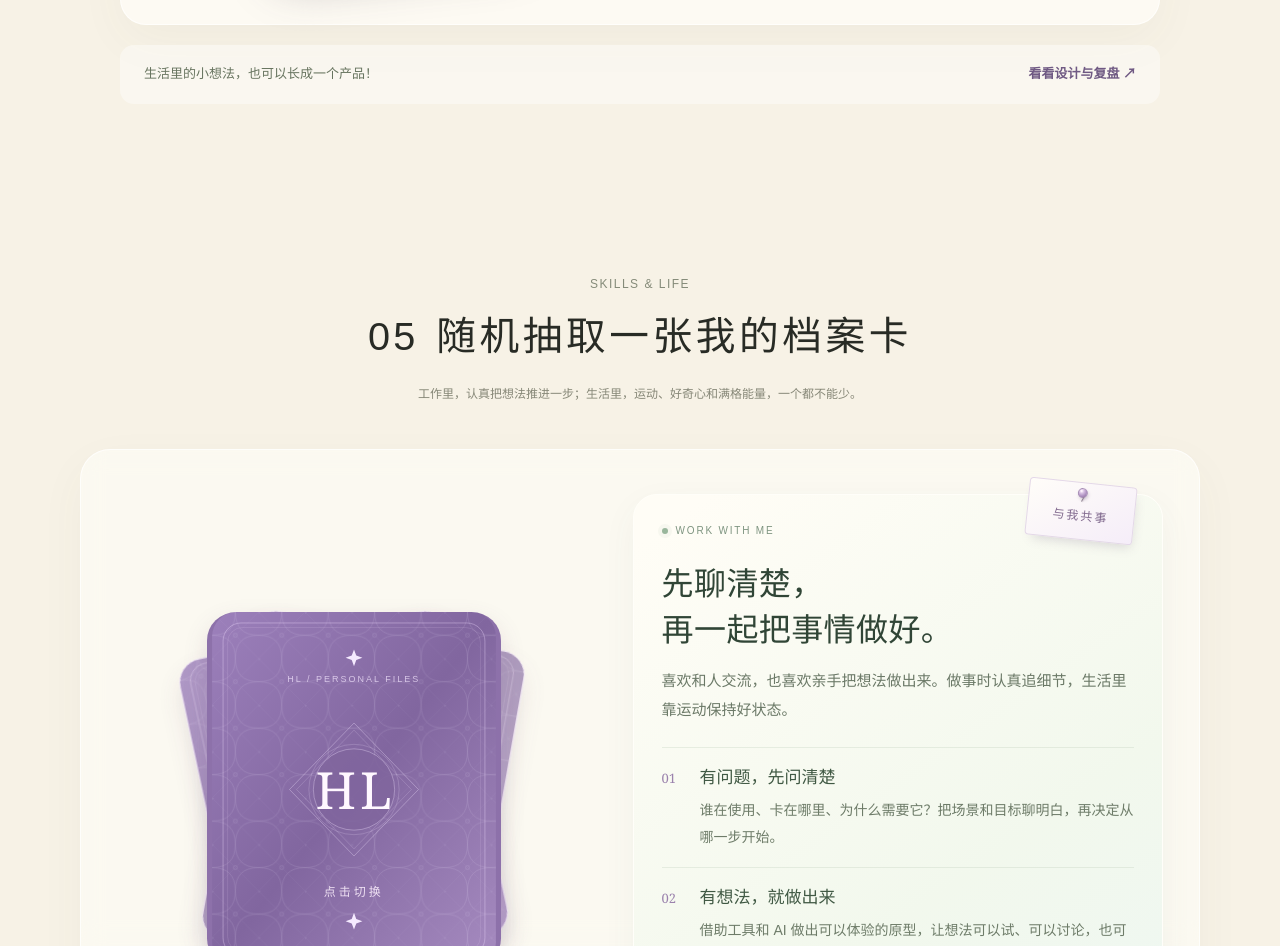
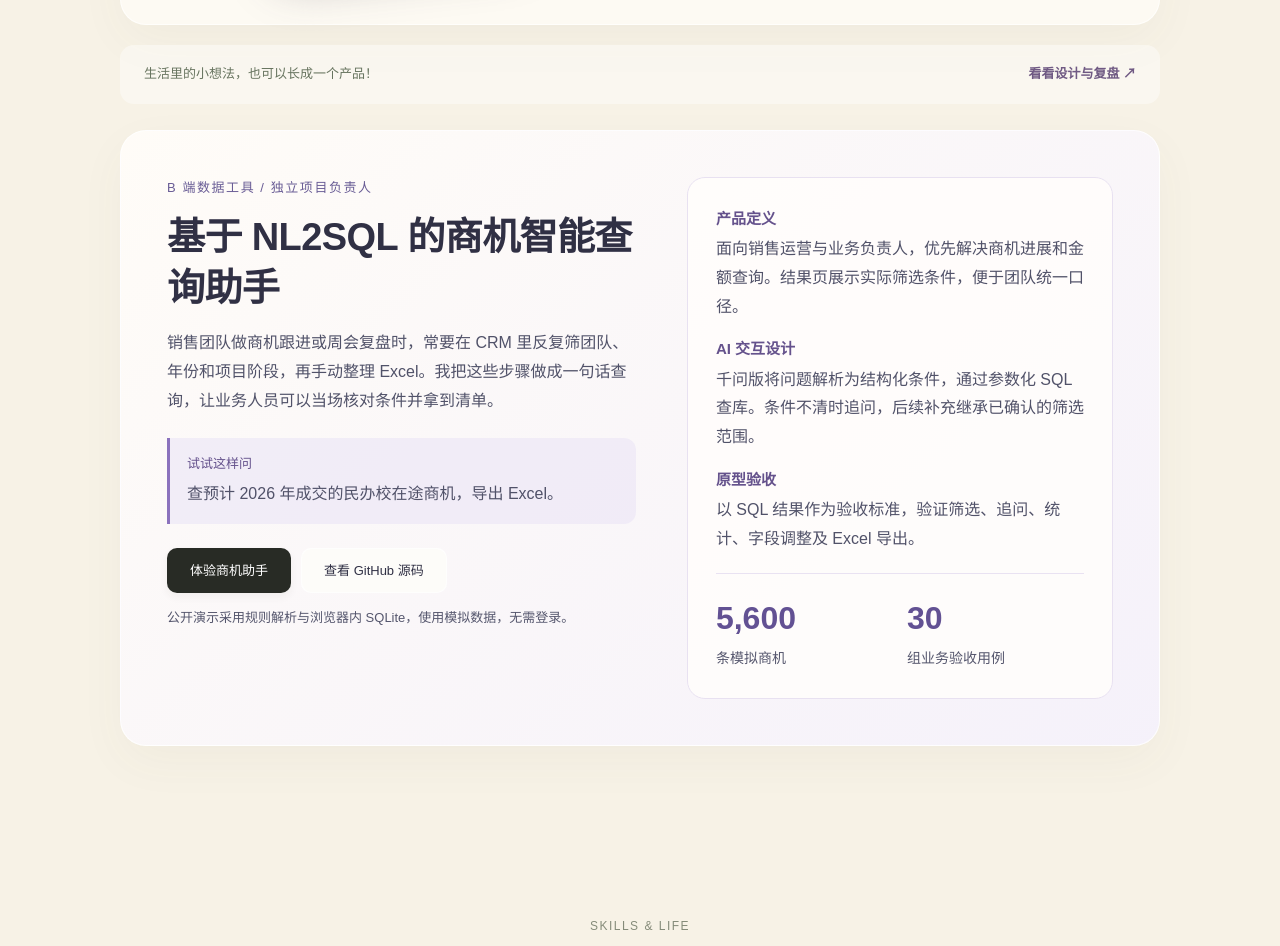
Before and after one commit to HongleiWang04/honglei-portfolio, a plain HTML site: page index.html in a window 1280 px wide. Shown: the part 4540-5486 px from the top of the page. Drawn offline with Linux system fonts and the light colour scheme.

Commit message:
Add the NL2SQL opportunity assistant to the portfolio

```diff
--- a/index.html
+++ b/index.html
@@ -12,6 +12,7 @@
   <link rel="stylesheet" href="skills-deck.css">
   <script src="app.js" defer></script>
   <script src="skills-deck.js" defer></script>
+  <link rel="stylesheet" href="opportunity-case.css">
 </head>
 <body>
   <a class="skip-link" href="#about">跳转至主要内容</a>
@@ -68,7 +69,7 @@
       </div>
     </section>
     <section id="projects" class="section-shell projects">
-      <div class="section-heading"><p class="eyebrow">PRODUCT PRACTICE</p><h2><span class="section-number">04</span><span class="section-title">把想法做成可体验的产品</span></h2><p>从记录中的切换、填表与打卡压力出发，让小想法长成可体验的产品。</p></div>
+      <div class="section-heading"><p class="eyebrow">PRODUCT PRACTICE</p><h2><span class="section-number">04</span><span class="section-title">把想法做成可体验的产品</span></h2><p>从日常记录到销售取数，找到费时间的步骤，再用可体验的原型验证方案。</p></div>
       <article class="myday-feature">
         <figure class="myday-preview device-preview home-device-preview"><div class="product-device"><div class="product-device-screen"><img src="assets/myday-home.webp" alt="手机中的 MY DAY 首页，含一句话记录及网球、健身、游泳事件" width="780" height="1580" loading="lazy"></div></div></figure>
         <div class="myday-feature-copy">
@@ -85,6 +86,33 @@
         </div>
       </article>
       <div class="myday-case-strip"><span>生活里的小想法，也可以长成一个产品！</span><a href="my-day.html">看看设计与复盘 ↗</a></div>
+      <article class="opportunity-feature glass" aria-labelledby="opportunity-title">
+        <div class="opportunity-main">
+          <p class="myday-overline">B 端数据工具 / 独立项目负责人</p>
+          <h3 id="opportunity-title">基于 NL2SQL 的商机智能查询助手</h3>
+          <p>销售团队做商机跟进或周会复盘时，常要在 CRM 里反复筛团队、年份和项目阶段，再手动整理 Excel。我把这些步骤做成一句话查询，让业务人员可以当场核对条件并拿到清单。</p>
+          <div class="opportunity-example">
+            <span>试试这样问</span>
+            <p>查预计 2026 年成交的民办校在途商机，导出 Excel。</p>
+          </div>
+          <div class="myday-links">
+            <a class="button dark" href="https://hongleiwang04.github.io/ai-opportunity-assistant/" target="_blank" rel="noopener noreferrer">体验商机助手</a>
+            <a class="button light" href="https://github.com/HongleiWang04/ai-opportunity-assistant" target="_blank" rel="noopener noreferrer">查看 GitHub 源码</a>
+          </div>
+          <p class="myday-demo-note">公开演示采用规则解析与浏览器内 SQLite，使用模拟数据，无需登录。</p>
+        </div>
+        <div class="opportunity-details">
+          <dl>
+            <div><dt>产品定义</dt><dd>面向销售运营与业务负责人，优先解决商机进展和金额查询。结果页展示实际筛选条件，便于团队统一口径。</dd></div>
+            <div><dt>AI 交互设计</dt><dd>千问版将问题解析为结构化条件，通过参数化 SQL 查库。条件不清时追问，后续补充继承已确认的筛选范围。</dd></div>
+            <div><dt>原型验收</dt><dd>以 SQL 结果作为验收标准，验证筛选、追问、统计、字段调整及 Excel 导出。</dd></div>
+          </dl>
+          <div class="opportunity-metrics">
+            <div><strong>5,600</strong><span>条模拟商机</span></div>
+            <div><strong>30</strong><span>组业务验收用例</span></div>
+          </div>
+        </div>
+      </article>
     </section>
 
     <section id="skills" class="section-shell skills">
--- /dev/null
+++ b/opportunity-case.css
@@ -0,0 +1,32 @@
+.opportunity-feature {
+  display: grid;
+  grid-template-columns: 1.1fr 1fr;
+  align-items: start;
+  gap: clamp(28px,4vw,58px);
+  margin-top: 26px;
+  padding: clamp(24px,4vw,46px);
+  border-radius: 26px;
+  background: linear-gradient(140deg,#fffdf9e8,#f4f1fce8);
+  color: #303044;
+}
+.opportunity-feature h3 { margin: 12px 0 15px; font-size: clamp(25px,3vw,38px); line-height: 1.35; }
+.opportunity-main > p:not(.myday-overline):not(.myday-demo-note),
+.opportunity-example p,
+.opportunity-details dd { color: #515269; font-size: 16px; line-height: 1.8; }
+.opportunity-feature .myday-overline { color: #695c95; font-size: 13px; }
+.opportunity-example { margin: 22px 0 0; padding: 15px 17px; border-left: 3px solid #8b72bd; background: #eae3f691; border-radius: 0 12px 12px 0; }
+.opportunity-example span { display: block; margin-bottom: 5px; color: #65528c; font-size: 13px; }
+.opportunity-example p { margin: 0; }
+.opportunity-feature .myday-demo-note { color: #55566d; font-size: 13px; }
+.opportunity-details { min-width: 0; padding: clamp(18px,3vw,28px); border: 1px solid #e8e1f1; border-radius: 18px; background: #fffdfbd9; }
+.opportunity-details dl { display: grid; gap: 15px; margin: 0; }
+.opportunity-details dt { margin-bottom: 3px; font-size: 15px; font-weight: 700; color: #65528c; }
+.opportunity-details dd { margin: 0; }
+.opportunity-metrics { display: grid; grid-template-columns: 1fr 1fr; gap: 14px; margin-top: 19px; padding-top: 16px; border-top: 1px solid #e9e2f2; }
+.opportunity-metrics strong, .opportunity-metrics span { display: block; }
+.opportunity-metrics strong { font-size: clamp(24px,3vw,32px); color: #625193; }
+.opportunity-metrics span { font-size: 14px; color: #55566d; }
+@media (max-width: 750px) {
+  .opportunity-feature { grid-template-columns: 1fr; gap: 23px; }
+  .opportunity-feature .myday-links { flex-wrap: wrap; }
+}
```
